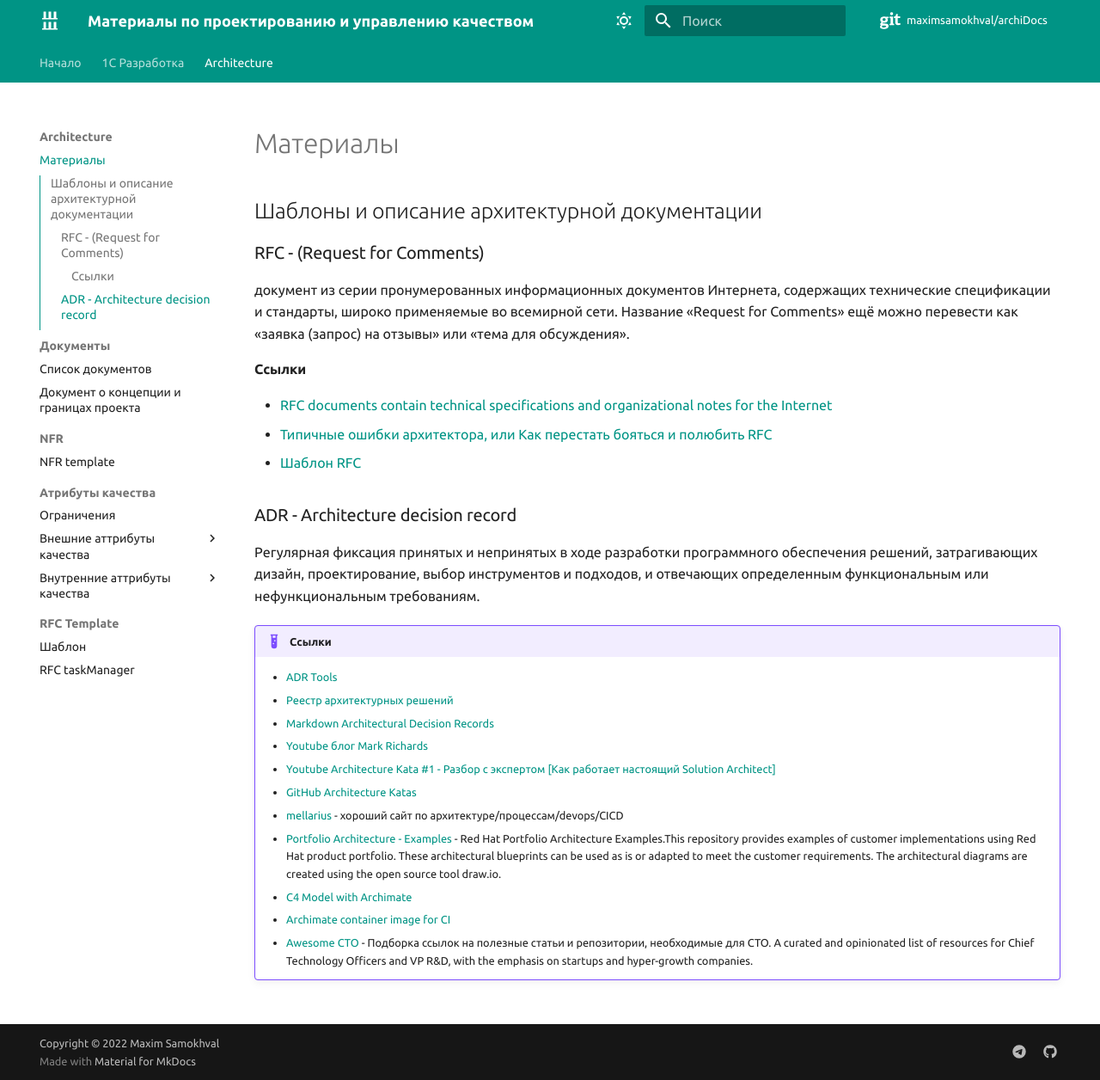
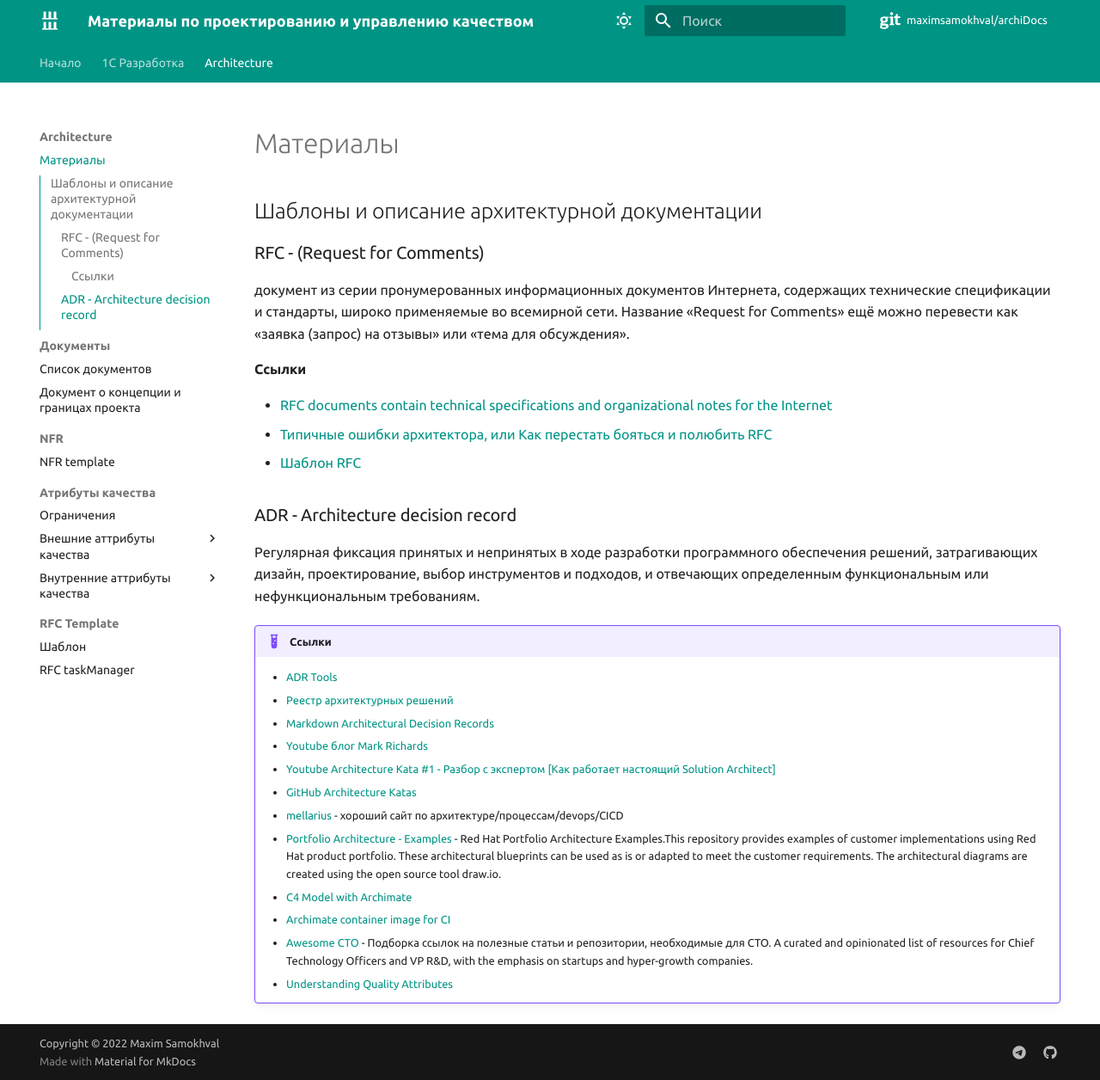
Before and after one commit to maximsamokhval/archiDocs, an MkDocs documentation site: the page built from docs/Architecture/index.md, in a window 1280 px wide and 1256 px high. Shown: the whole window at 86% size. Built offline with MkDocs 1.6.1 and Material for MkDocs 9.7.7, drawn with Linux system fonts in a browser that asks for light colours; comment, search, counter and statistics services are not loaded.

Commit message:
add link to qa

```diff
--- a/docs/Architecture/index.md
+++ b/docs/Architecture/index.md
@@ -26,3 +26,4 @@
     - [C4 Model with Archimate](https://www.archimatetool.com/blog/2020/04/18/c4-model-architecture-viewpoint-and-archi-4-7/)
     - [Archimate container image for CI](https://github.com/marketplace/actions/deploy-archi-report)
     - [Awesome CTO](https://github.com/kuchin/awesome-cto) - Подборка ссылок на полезные статьи и репозитории, необходимые для CTO. A curated and opinionated list of resources for Chief Technology Officers and VP R&D, with the emphasis on startups and hyper-growth companies.
+    - [Understanding Quality Attributes](https://www.cs.unb.ca/~wdu/cs6075w10/sa2.htm)
```
